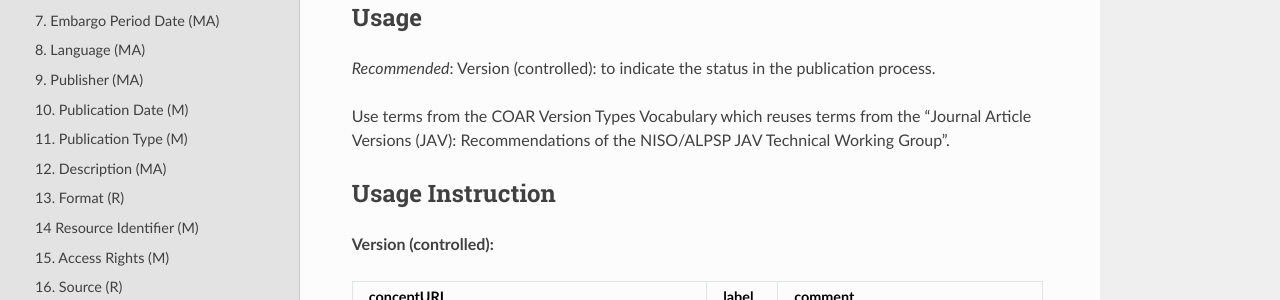
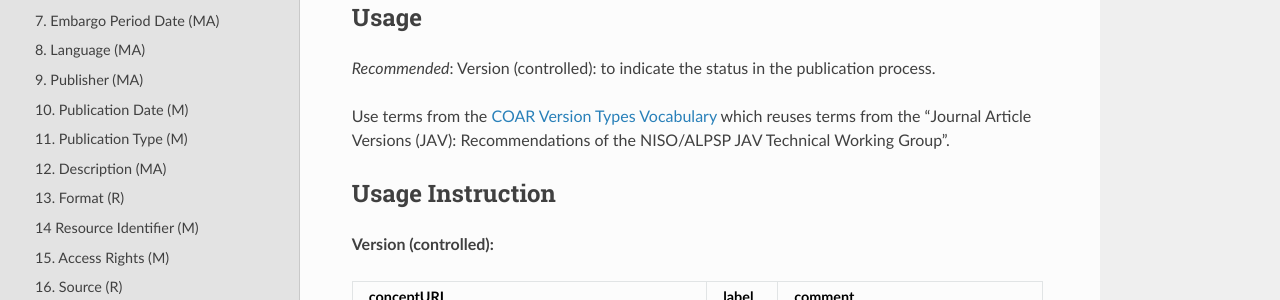
Before and after one commit to openaire/guidelines-literature-repositories, a Sphinx documentation site: the page built from docs/field_publicationversion.rst, in a window 1280 px wide and 1187 px high. Shown: the part 264-564 px from the top of the window. Built offline with Sphinx 7.4.7 and the Read the Docs theme 2.0.0, drawn with Linux system fonts in a browser that asks for light colours; a script that is not in the unit is left out.

```diff
--- a/docs/field_publicationversion.rst
+++ b/docs/field_publicationversion.rst
@@ -12,7 +12,7 @@ Usage
 
 *Recommended*: Version (controlled): to indicate the status in the publication process.
 
-Use terms from the COAR Version Types Vocabulary which reuses
+Use terms from the `COAR Version Types Vocabulary`_ which reuses
 terms from the  "Journal Article Versions (JAV): Recommendations of the NISO/ALPSP JAV Technical Working Group".
 
 Usage Instruction
```
Also changed, not shown: other parts of docs/field_publicationversion.rst (+2 -0 lines).
